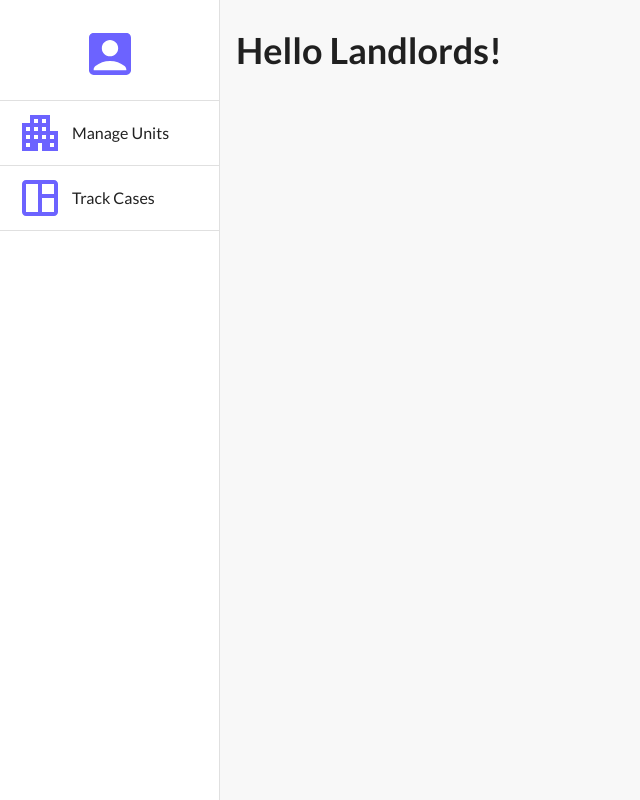
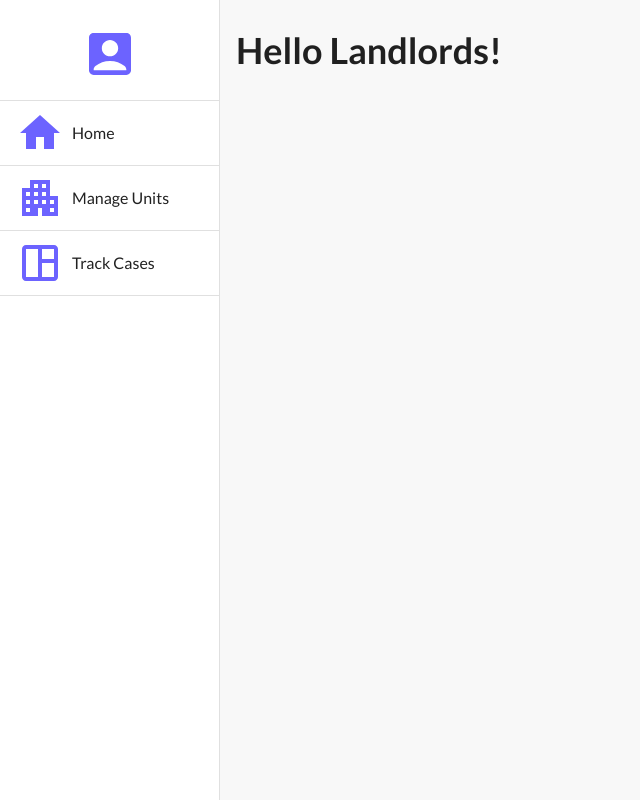
Before and after one commit to Josie1902/esc_portal_overhaul, a Next.js app: page /landlord in a window 1280 px wide. Shown: the whole page, without its empty margins (0-640 px from the left). Built offline with nearby package versions, Linux system fonts and the light colour scheme.

Commit message:
added home options in navbar

```diff
--- a/components/landlord/navbar.js
+++ b/components/landlord/navbar.js
@@ -1,6 +1,6 @@
 'use client'
 import { styled } from "@mui/material/styles";
-import { AccountBox, SpaceDashboardOutlined ,ApartmentOutlined,Menu } from "@mui/icons-material";
+import { AccountBox, SpaceDashboardOutlined ,ApartmentOutlined,Menu, Home} from "@mui/icons-material";
 
 import React from 'react';
 import {
@@ -47,6 +47,10 @@ export default function Navbar() {
             <ListItem style={{display:'flex', justifyContent:'center'}} divider>
               <ListItemIcon><AccountBox sx= {{color:"#6C63FF",fontSize:"3.5rem", margin:"10px 0"}}/></ListItemIcon>
             </ListItem>
+            <ListItemButton href="\landlord" divider>
+              <ListItemIcon><Home sx= {{color:"#6C63FF",fontSize:"3rem"}}/></ListItemIcon>
+              <ListItemText primary="Home"/>
+            </ListItemButton>
             <ListItemButton href="\landlord\manageunits" divider>
               <ListItemIcon><ApartmentOutlined sx= {{color:"#6C63FF",fontSize:"3rem"}}/></ListItemIcon>
               <ListItemText primary="Manage Units"/>
@@ -67,6 +71,10 @@ export default function Navbar() {
             <ListItem style={{display:'flex', justifyContent:'center'}} divider>
               <ListItemIcon><AccountBox sx= {{color:"#6C63FF",fontSize:"3.5rem", margin:"10px 0"}}/></ListItemIcon>
             </ListItem>
+            <ListItemButton href="\landlord" divider>
+              <ListItemIcon><Home sx= {{color:"#6C63FF",fontSize:"3rem"}}/></ListItemIcon>
+              <ListItemText primary="Home"/>
+            </ListItemButton>
             <ListItemButton href="\landlord\manageunits" divider>
               <ListItemIcon><ApartmentOutlined sx= {{color:"#6C63FF",fontSize:"3rem"}}/></ListItemIcon>
               <ListItemText primary="Manage Units"/>
--- a/components/tenant/navbar.js
+++ b/components/tenant/navbar.js
@@ -1,6 +1,6 @@
 'use client'
 import { styled } from "@mui/material/styles";
-import { AccountBox, SpaceDashboardOutlined ,NoteAltOutlined,Menu } from "@mui/icons-material";
+import { AccountBox, SpaceDashboardOutlined ,NoteAltOutlined,Menu,Home } from "@mui/icons-material";
 
 import React from 'react';
 import {
@@ -47,6 +47,10 @@ export default function Navbar() {
             <ListItem style={{display:'flex', justifyContent:'center'}} divider>
               <ListItemIcon><AccountBox sx= {{color:"#6C63FF",fontSize:"3.5rem", margin:"10px 0"}}/></ListItemIcon>
             </ListItem>
+            <ListItemButton href="\tenant" divider>
+              <ListItemIcon><Home sx= {{color:"#6C63FF",fontSize:"3rem"}}/></ListItemIcon>
+              <ListItemText primary="Home"/>
+            </ListItemButton>
             <ListItemButton href="\tenant\newcase" divider>
               <ListItemIcon><NoteAltOutlined sx= {{color:"#6C63FF",fontSize:"3rem"}}/></ListItemIcon>
               <ListItemText primary="New Case"/>
@@ -67,6 +71,10 @@ export default function Navbar() {
               <ListItem style={{display:'flex', justifyContent:'center'}} divider>
                 <ListItemIcon><AccountBox sx= {{color:"#6C63FF",fontSize:"3.5rem", margin:"10px 0"}}/></ListItemIcon>
               </ListItem>
+              <ListItemButton href="\tenant" divider>
+              <ListItemIcon><Home sx= {{color:"#6C63FF",fontSize:"3rem"}}/></ListItemIcon>
+              <ListItemText primary="Home"/>
+            </ListItemButton>
               <ListItemButton href="\tenant\newcase" divider>
                 <ListItemIcon><NoteAltOutlined sx= {{color:"#6C63FF",fontSize:"3rem"}}/></ListItemIcon>
                 <ListItemText primary="New Case"/>
```
